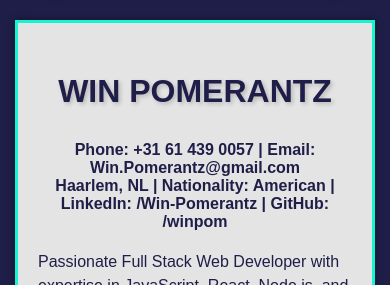
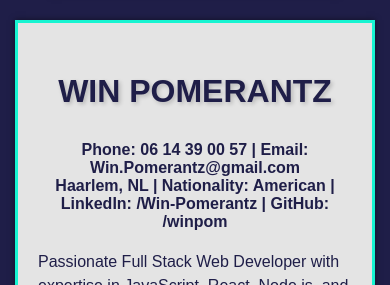
Before and after one commit to winpom/react-portfolio, a React (Create React App) app: page / in a window 390 px wide. Shown: the part 1880-2165 px from the top of the page. Built offline with nearby package versions, Linux system fonts and the light colour scheme.

Commit message:
reformat phone number

```diff
--- a/src/Pages/CV/cv.js
+++ b/src/Pages/CV/cv.js
@@ -45,7 +45,7 @@ function CVPage() {
                 {/* <h1 className="increased-margins">Full Resume</h1> */}
                 <div className="resume-content">
                     <h1><strong>WIN POMERANTZ</strong></h1>
-                    <h3>Phone: +31 61 439 0057 | Email: <a href="mailto:Win.Pomerantz@gmail.com">Win.Pomerantz@gmail.com</a><br></br>
+                    <h3>Phone: 06 14 39 00 57 | Email: <a href="mailto:Win.Pomerantz@gmail.com">Win.Pomerantz@gmail.com</a><br></br>
                         Haarlem, NL | Nationality: American | LinkedIn: <a href="https://www.linkedin.com/in/Win-Pomerantz">/Win-Pomerantz</a> | GitHub: <a href="https://github.com/winpom">/winpom</a></h3>
                     <p>
                         Passionate Full Stack Web Developer with expertise in JavaScript, React, Node.js, and configuration management.
```
